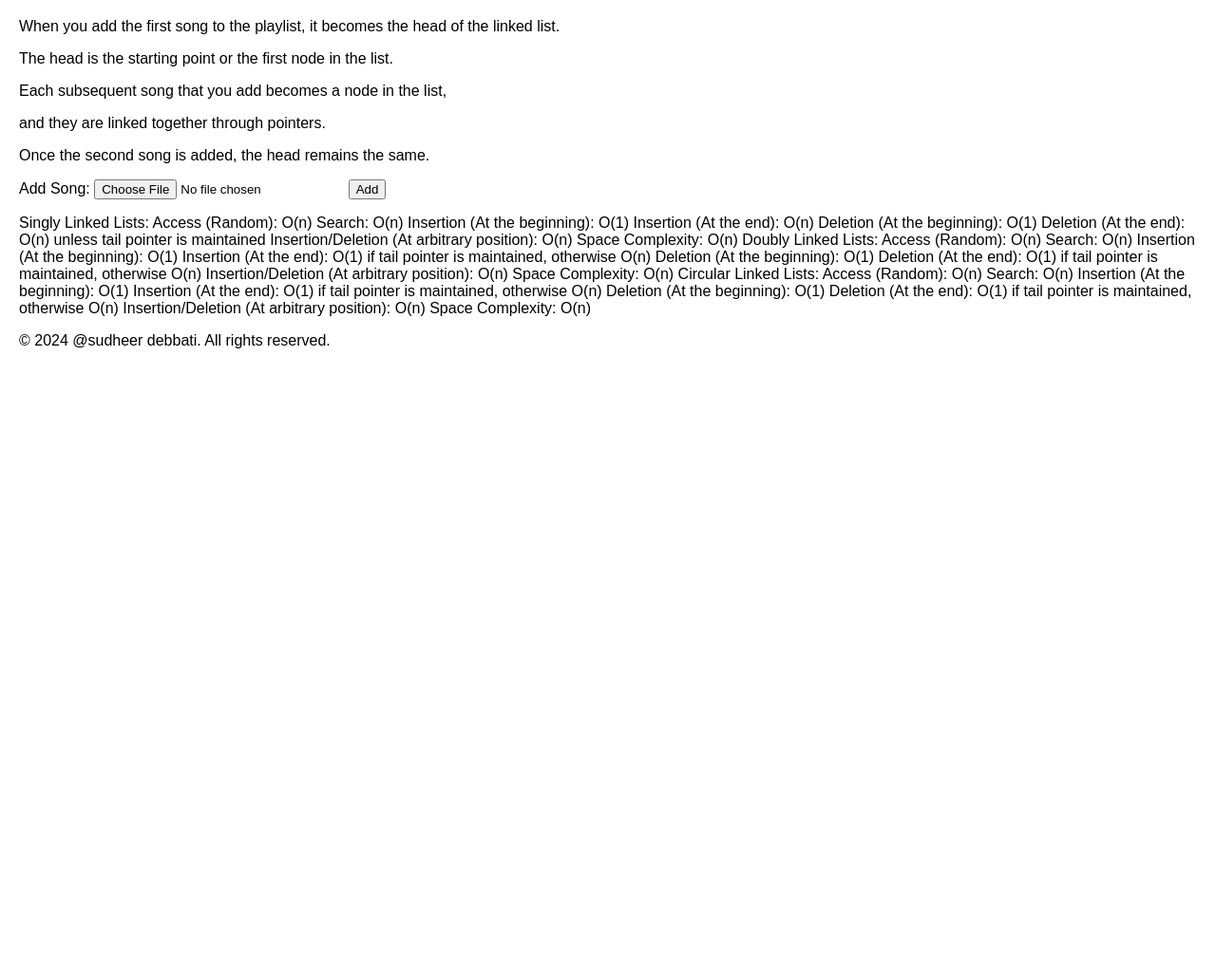
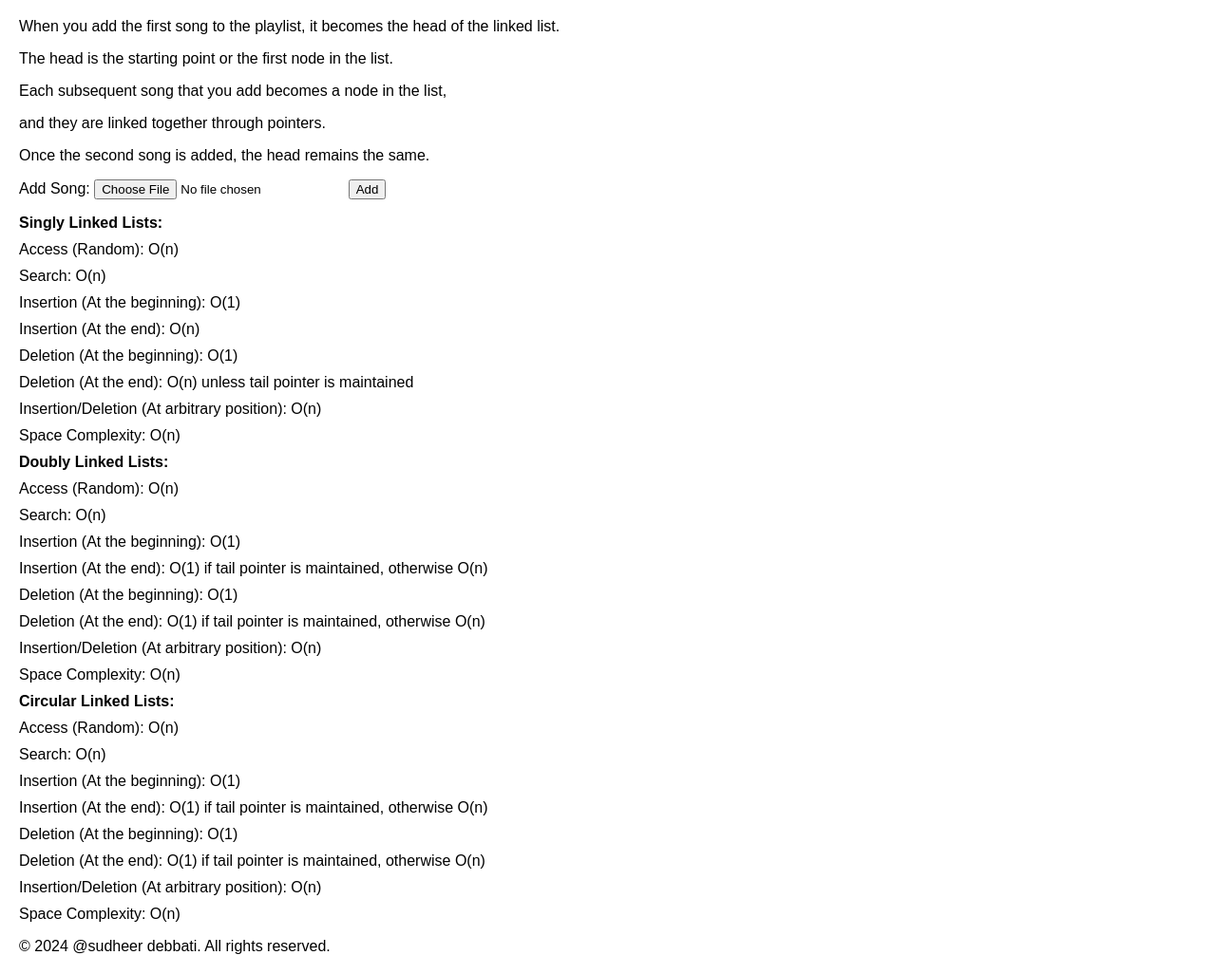
Before and after one commit to Debbatisudheer/singly-linked-list, a plain HTML site: page index.html in a window 1280 px wide. Shown: the part 61-1087 px from the top of the page at 95% size. Before the commit the page ends 800 px from the top, so only its background shows below. Drawn offline with Linux system fonts and the light colour scheme.

Commit message:
Update index.html

```diff
--- a/index.html
+++ b/index.html
@@ -122,39 +122,42 @@
         }
     </script>
 
-    <p>
-        Singly Linked Lists:
-
-    Access (Random): O(n)
-    Search: O(n)
-    Insertion (At the beginning): O(1)
-    Insertion (At the end): O(n)
-    Deletion (At the beginning): O(1)
-    Deletion (At the end): O(n) unless tail pointer is maintained
-    Insertion/Deletion (At arbitrary position): O(n)
-    Space Complexity: O(n)
-
-Doubly Linked Lists:
-
-    Access (Random): O(n)
-    Search: O(n)
-    Insertion (At the beginning): O(1)
-    Insertion (At the end): O(1) if tail pointer is maintained, otherwise O(n)
-    Deletion (At the beginning): O(1)
-    Deletion (At the end): O(1) if tail pointer is maintained, otherwise O(n)
-    Insertion/Deletion (At arbitrary position): O(n)
-    Space Complexity: O(n)
-
-Circular Linked Lists:
-
-    Access (Random): O(n)
-    Search: O(n)
-    Insertion (At the beginning): O(1)
-    Insertion (At the end): O(1) if tail pointer is maintained, otherwise O(n)
-    Deletion (At the beginning): O(1)
-    Deletion (At the end): O(1) if tail pointer is maintained, otherwise O(n)
-    Insertion/Deletion (At arbitrary position): O(n)
-    Space Complexity: O(n)
+   <p>
+        <ul>
+            <li><strong>Singly Linked Lists:</strong></li>
+            <ul>
+                <li>Access (Random): O(n)</li>
+                <li>Search: O(n)</li>
+                <li>Insertion (At the beginning): O(1)</li>
+                <li>Insertion (At the end): O(n)</li>
+                <li>Deletion (At the beginning): O(1)</li>
+                <li>Deletion (At the end): O(n) unless tail pointer is maintained</li>
+                <li>Insertion/Deletion (At arbitrary position): O(n)</li>
+                <li>Space Complexity: O(n)</li>
+            </ul>
+            <li><strong>Doubly Linked Lists:</strong></li>
+            <ul>
+                <li>Access (Random): O(n)</li>
+                <li>Search: O(n)</li>
+                <li>Insertion (At the beginning): O(1)</li>
+                <li>Insertion (At the end): O(1) if tail pointer is maintained, otherwise O(n)</li>
+                <li>Deletion (At the beginning): O(1)</li>
+                <li>Deletion (At the end): O(1) if tail pointer is maintained, otherwise O(n)</li>
+                <li>Insertion/Deletion (At arbitrary position): O(n)</li>
+                <li>Space Complexity: O(n)</li>
+            </ul>
+            <li><strong>Circular Linked Lists:</strong></li>
+            <ul>
+                <li>Access (Random): O(n)</li>
+                <li>Search: O(n)</li>
+                <li>Insertion (At the beginning): O(1)</li>
+                <li>Insertion (At the end): O(1) if tail pointer is maintained, otherwise O(n)</li>
+                <li>Deletion (At the beginning): O(1)</li>
+                <li>Deletion (At the end): O(1) if tail pointer is maintained, otherwise O(n)</li>
+                <li>Insertion/Deletion (At arbitrary position): O(n)</li>
+                <li>Space Complexity: O(n)</li>
+            </ul>
+        </ul>
     </p>
 <footer>
         &copy; 2024 @sudheer debbati. All rights reserved.
```
